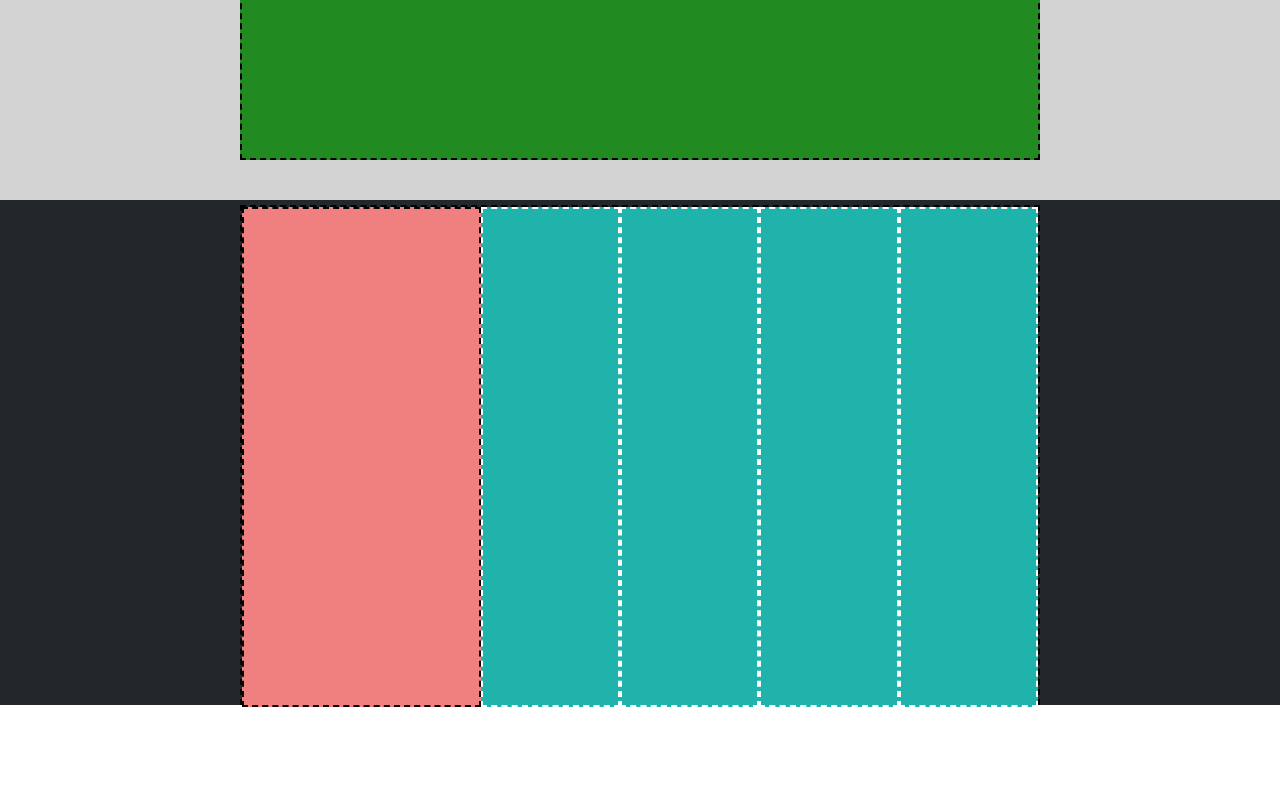
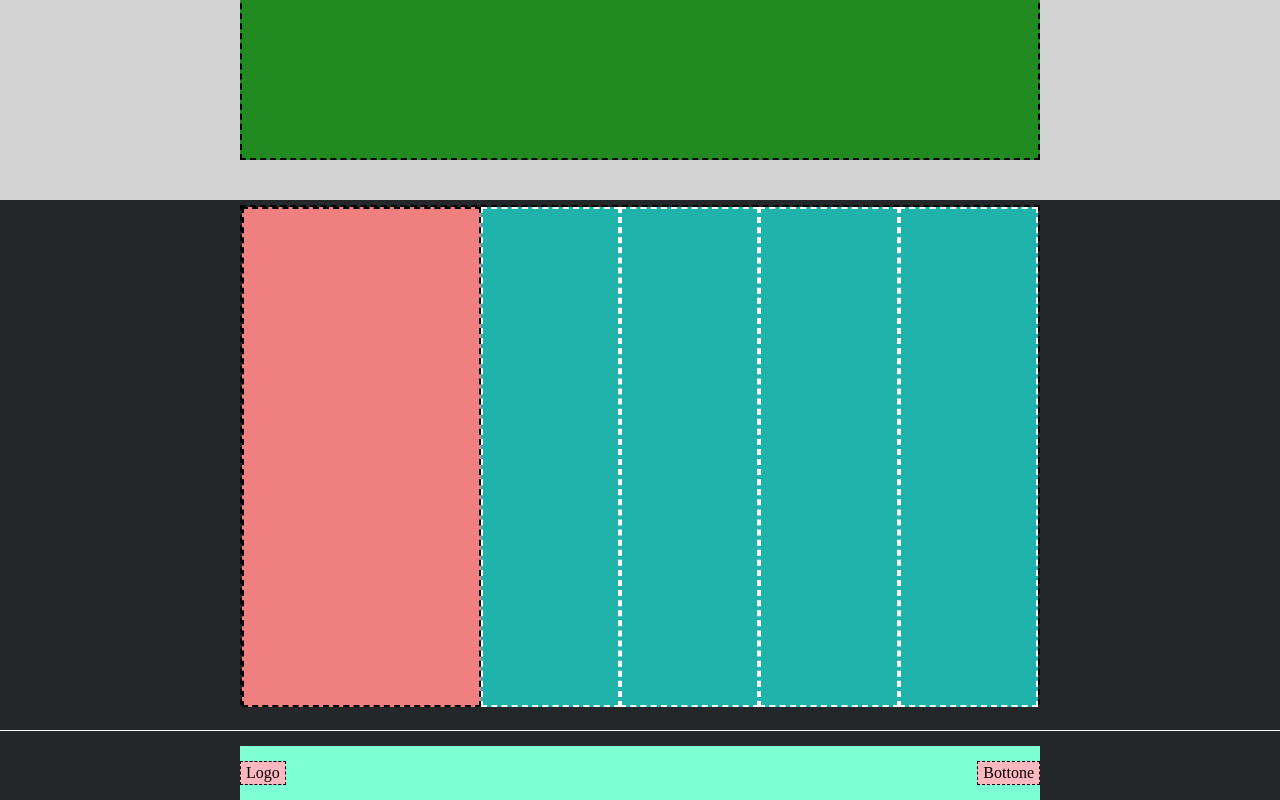
Before and after one commit to MassimilianoTusini/htmlcss-struttura-discord, a plain HTML site: page index.html in a window 1280 px wide. Shown: the part 2322-3122 px from the top of the page. Before the commit the page ends 3029 px from the top, so only its background shows below. Drawn offline with Linux system fonts and the light colour scheme.

Commit message:
Aggiungi banner footer

```diff
--- a/css/style.css
+++ b/css/style.css
@@ -96,11 +96,13 @@ a{
     background-color: #218B21;
 }
 
-/* Regole Footer */
-.black{
-    padding-top: 5px;
+/* Regole Colonne Footer */
+.black-main{
+    padding: 5px 0 25px;
     background-color:#23272A;
+
 }
+
 .column-box{
     flex-basis: 100%;
     height: 500px;
@@ -121,3 +123,29 @@ a{
     flex-grow: 1;
     border: 2px dashed white;
 }
+
+/* Regole Banner Footer */
+.black-footer{
+    background-color: #23272A;
+    padding-top: 15px;
+    border-top: 1px solid white;
+
+
+}
+.banner-footer{
+    background-color: #7FFFD4;
+    justify-content: space-between;
+    padding: 15px 0;
+}
+
+.second-logo{
+    background-color: #FFB8C0;
+    border: 1px dashed black;
+    padding: 2px 5px;
+}
+
+.button{
+    background-color: #FFB8C0;
+    border: 1px dashed black;
+    padding: 2px 5px;
+}
--- a/index.html
+++ b/index.html
@@ -72,7 +72,7 @@
 
     <footer>
 
-        <section class="black">
+        <section class="black-main">
 
             <div class="container flex">
               <div class="column-box border flex">
@@ -86,6 +86,17 @@
 
         </section>
 
+        <section class="black-footer">
+            <div class="container">
+                <div class="banner-footer flex">
+                    <div class="second-logo">Logo</div>
+                    <div class="button">Bottone</div>
+                </div>
+            </div>
+        </section>
+
+
+
 
 
     </footer>
```
